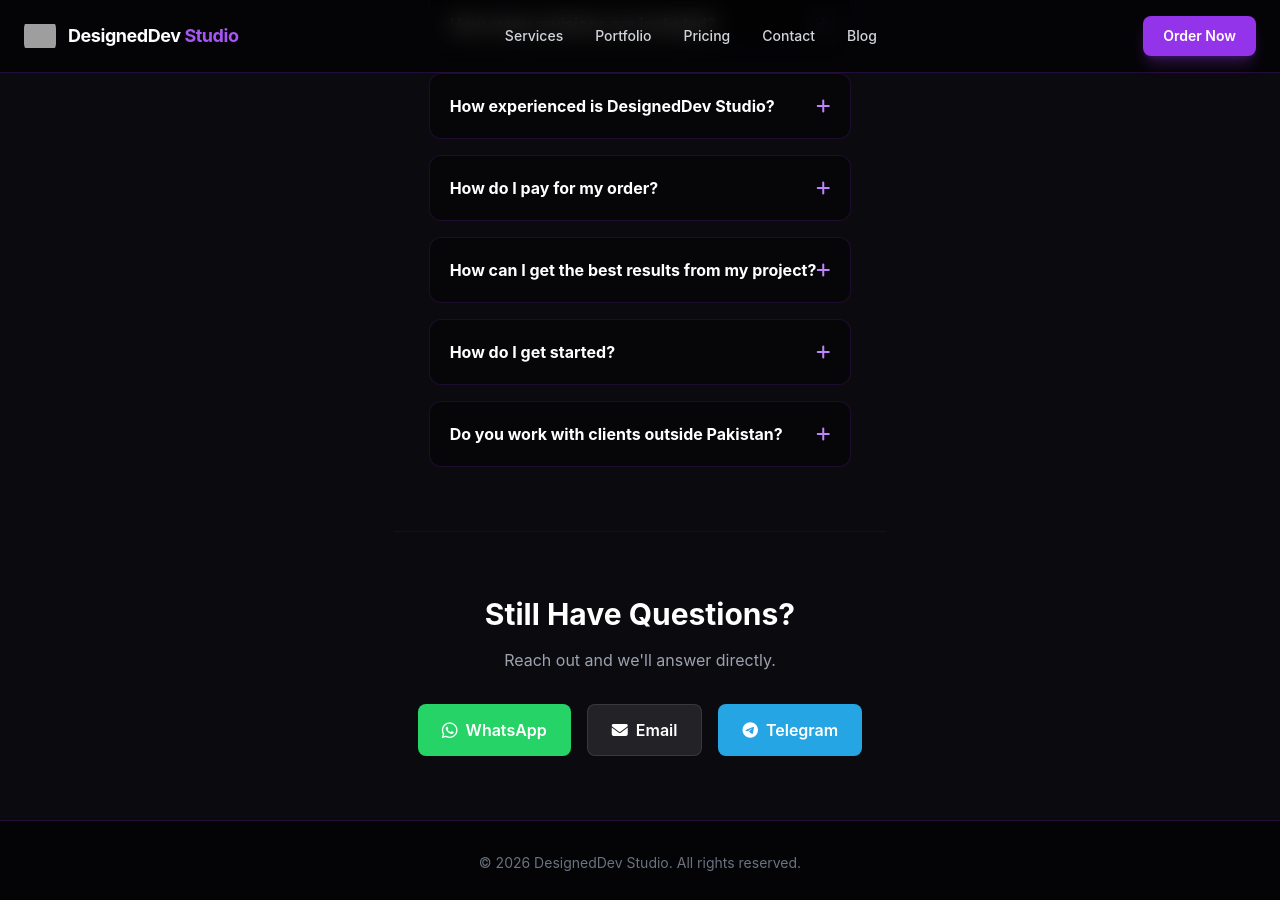
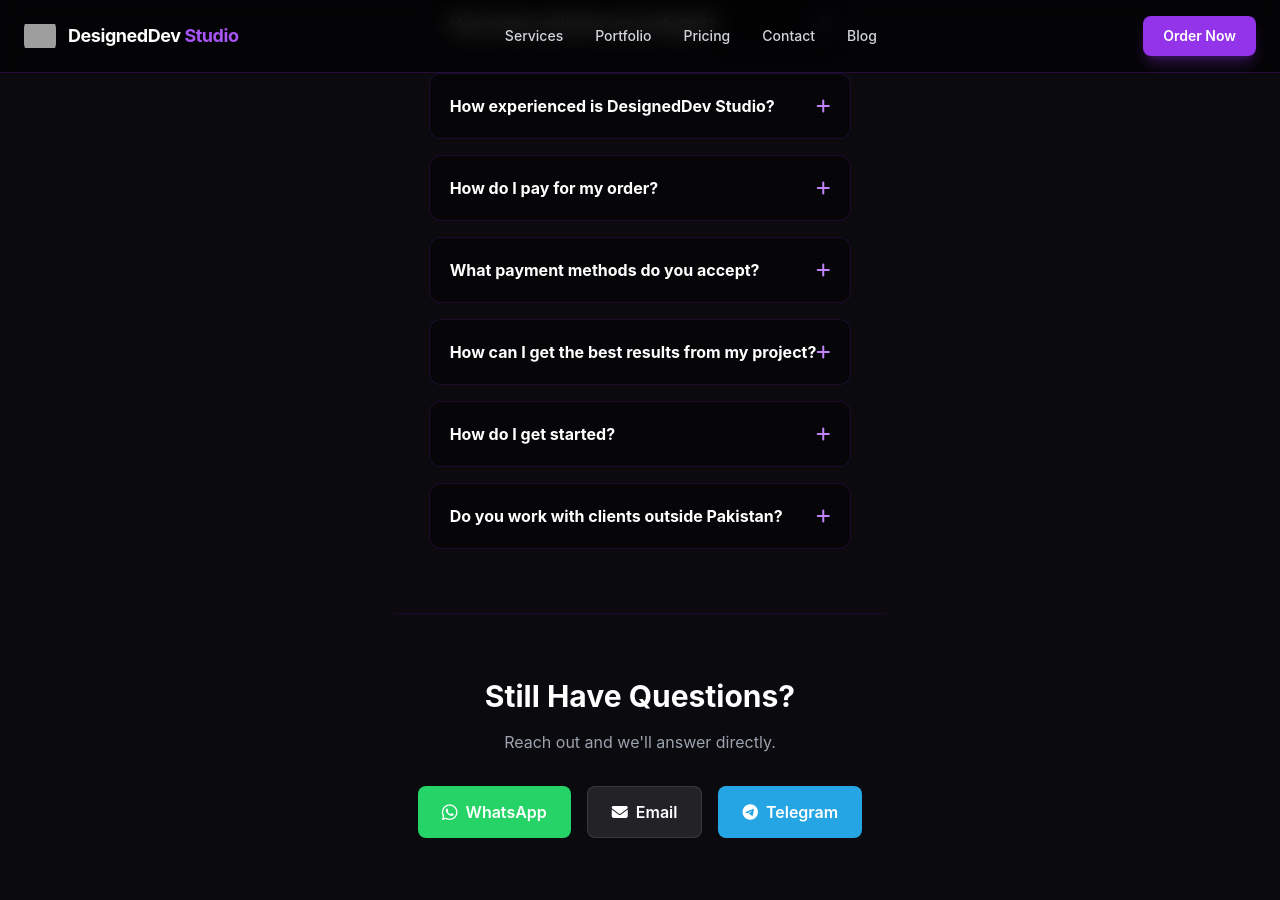
Before and after one commit to numii888/numii888.github.io, a Jekyll site: the page faq.html, which Jekyll copies as it is, in a window 1280 px wide and 900 px high, scrolled down 1003 px. Built offline with Jekyll 4.4.1, drawn with Linux system fonts in a browser that asks for light colours; nearby versions of some CDN libraries; grey boxes are pictures that could not be loaded.

Commit message:
Add FAQ entry for payment methods accepted
Added a new FAQ entry about accepted payment methods.

```diff
--- a/faq.html
+++ b/faq.html
@@ -119,6 +119,13 @@
 
         <details class="border border-purple-900/30 bg-black/40 rounded-xl p-5 smooth-motion">
             <summary class="flex items-center justify-between font-bold text-white">
+                What payment methods do you accept?
+        <i class="fas fa-plus text-purple-400 faq-icon transition"></i>
+    </summary>
+    <p class="text-gray-400 text-sm mt-4 leading-relaxed">We offer two secure payment options: <strong class="text-white">Tap Tap Send</strong>, which supports over 53 currencies for easy local-currency payments, and <strong class="text-white">Binance (Cryptocurrency)</strong>, accepted globally and covering virtually any currency worldwide. Account details for payment are shared directly with you once your order is booked.</p>
+        </details>
+        <details class="border border-purple-900/30 bg-black/40 rounded-xl p-5 smooth-motion">
+    <summary class="flex items-center justify-between font-bold text-white">
                 How can I get the best results from my project?
                 <i class="fas fa-plus text-purple-400 faq-icon transition"></i>
             </summary>
```
